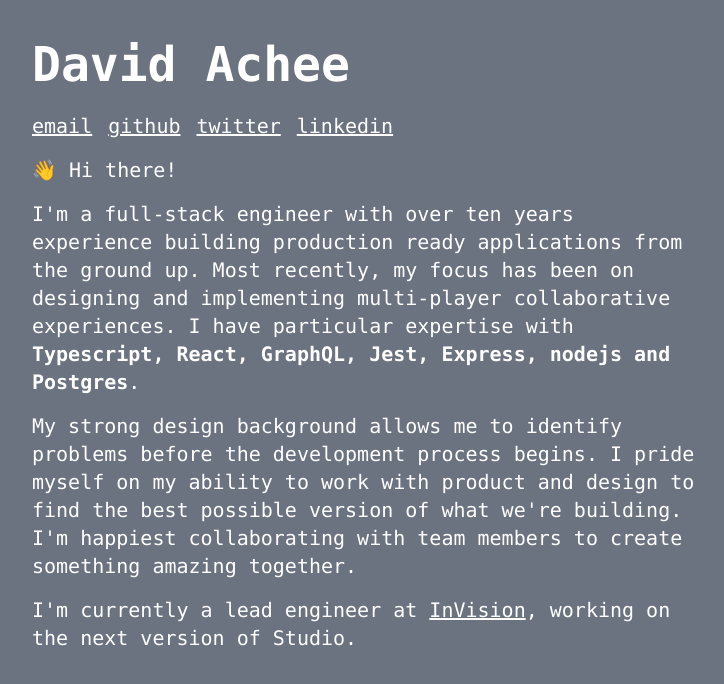
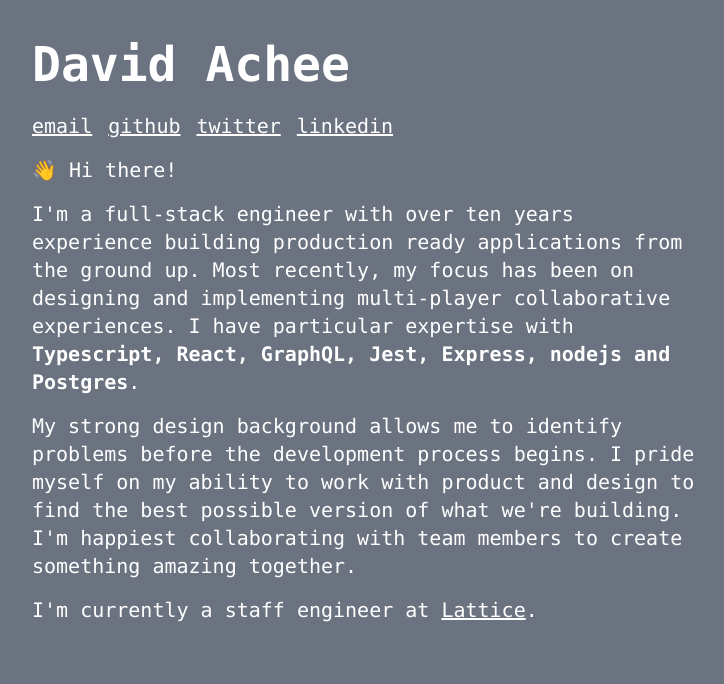
Before and after one commit to davidachee/davidachee, a Next.js app: page / in a window 1280 px wide. Shown: the top 684 px of the page, without its empty margins (8-732 px from the left). Built offline with nearby package versions, Linux system fonts and the light colour scheme.

Commit message:
Update company to lattice

```diff
--- a/pages/index.tsx
+++ b/pages/index.tsx
@@ -33,9 +33,8 @@ export default function IndexPage() {
           create something amazing together.
         </p>
         <p className="font-mono font-light pt-4 text-xl max-w-2xl text-white">
-          I'm currently a lead engineer at{' '}
-          <InlineLink href="https://www.invisionapp.com/" text="InVision" />, working on the next
-          version of Studio.
+          I'm currently a staff engineer at{' '}
+          <InlineLink href="https://www.lattice.com/" text="Lattice" />.
         </p>
       </div>
     </Fragment>
```
